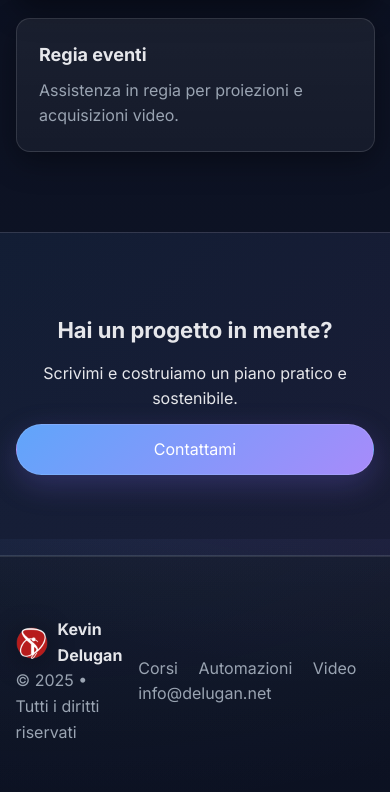
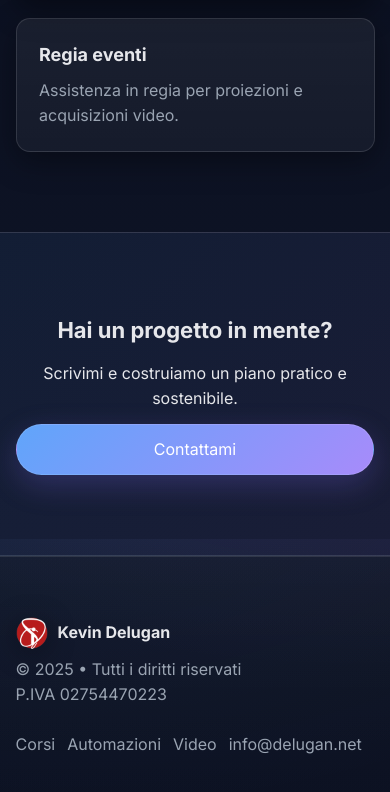
Before and after one commit to DeluganNet/website, a plain HTML site: page index.html in a window 390 px wide. Shown: the part 2837-3629 px from the top of the page. Drawn offline with Linux system fonts and the light colour scheme.

Commit message:
Added P.IVA in footer

```diff
--- a/index.html
+++ b/index.html
@@ -167,6 +167,7 @@
                     <span class="brand__text">Kevin Delugan</span>
                 </div>
                 <p class="muted">&copy; 2025 • Tutti i diritti riservati</p>
+                <p class="muted">P.IVA 02754470223</p>
             </div>
             <div class="footer__links">
                 <a href="#corsi">Corsi</a>
--- a/style.css
+++ b/style.css
@@ -124,6 +124,9 @@ header.scrolled { background: rgba(10,14,24,0.6); border-bottom: 1px solid var(-
   .nav__links { display: none; }
   .cards, .features { grid-template-columns: 1fr; }
   .hero { padding-top: 96px; }
+  .footer__grid { grid-template-columns: 1fr; gap: 24px; justify-items: start; align-items: start; }
+  .footer__links { display: flex; flex-wrap: wrap; gap: 12px; justify-self: start; }
+  .footer__links a { margin-left: 0; }
 }
 
 /* ——— Modal ——— */
```
